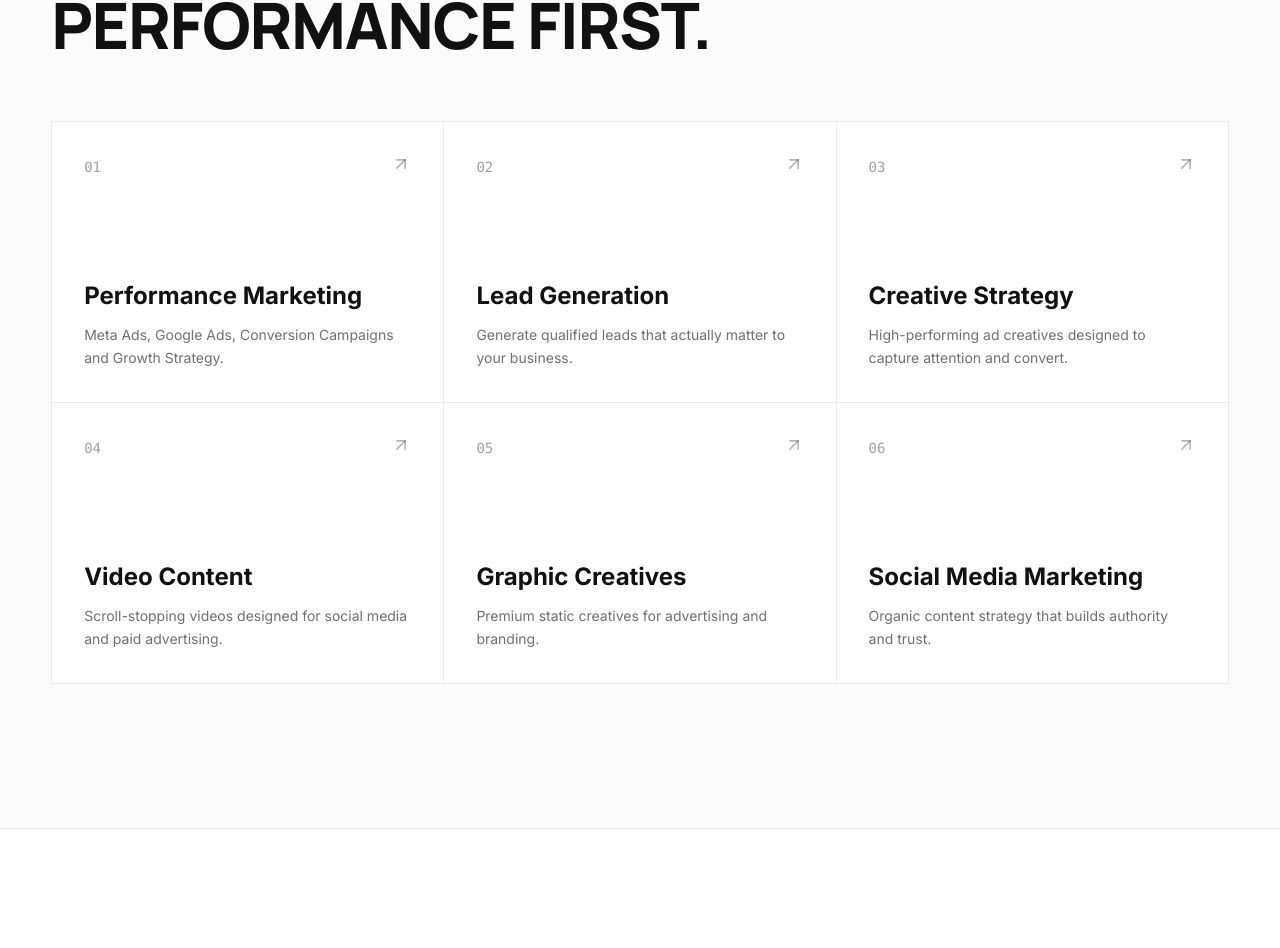
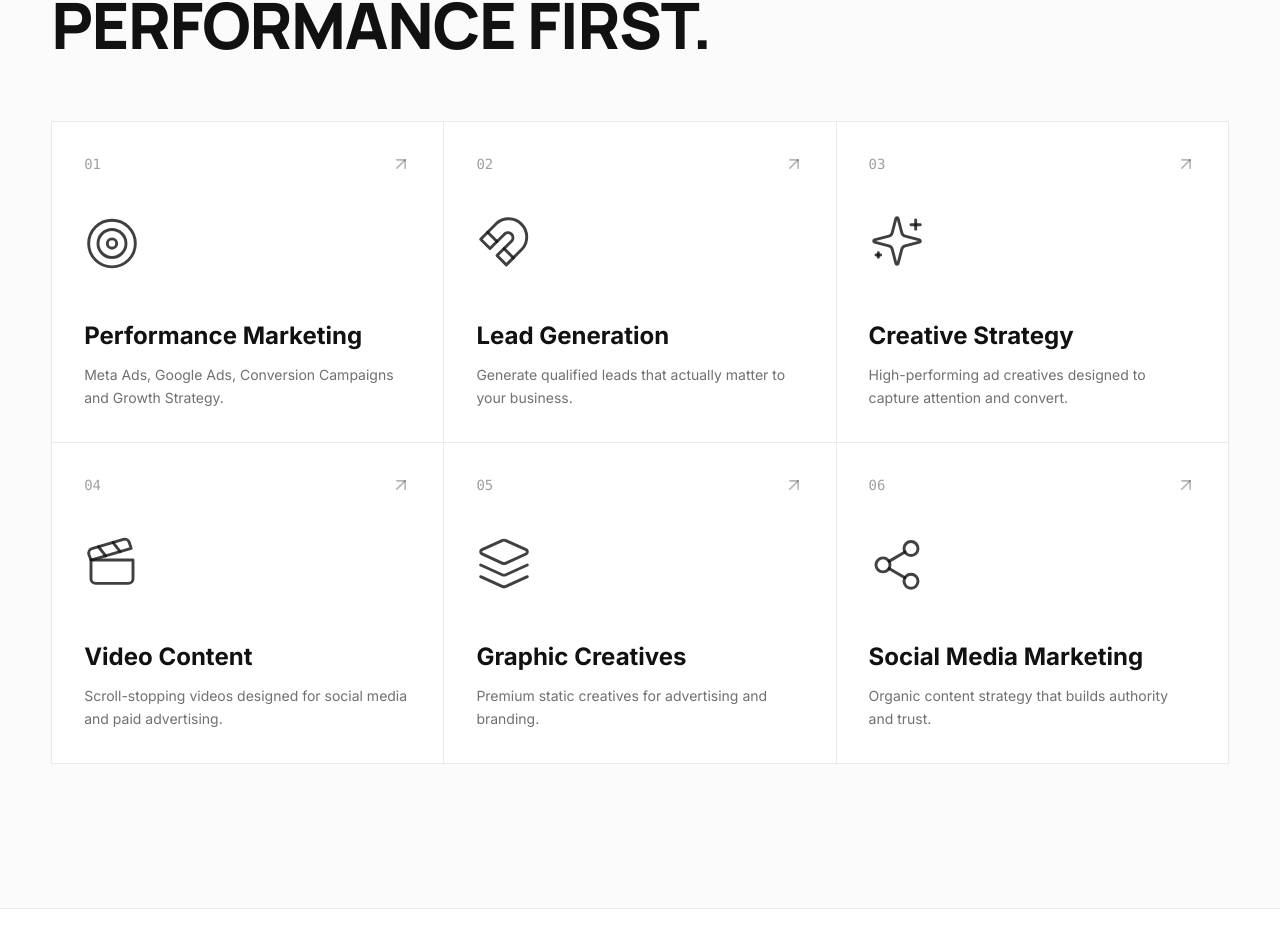
Before and after one commit to dushyantsoni273-ai/Kx-Scale-media, a Next.js app: page / in a window 1280 px wide. Shown: the part 1818-2766 px from the top of the page. Built offline with nearby package versions, Linux system fonts and the light colour scheme.

Commit message:
Add large animated icons to services

```diff
--- a/components/home/ServicesSection.tsx
+++ b/components/home/ServicesSection.tsx
@@ -2,9 +2,11 @@
 
 import { motion } from "framer-motion";
 import Link from "next/link";
-import { ArrowUpRight } from "lucide-react";
+import { ArrowUpRight, Target, Magnet, Sparkles, Clapperboard, Layers, Share2 } from "lucide-react";
 import FadeUp from "../FadeUp";
 import { services } from "@/data/services";
+
+const icons = [Target, Magnet, Sparkles, Clapperboard, Layers, Share2];
 
 export default function ServicesSection() {
   return (
@@ -20,12 +22,14 @@ export default function ServicesSection() {
         </FadeUp>
 
         <div className="mt-16 grid grid-cols-1 md:grid-cols-2 lg:grid-cols-3 gap-px bg-line border border-line">
-          {services.slice(0, 6).map((s, i) => (
+          {services.slice(0, 6).map((s, i) => {
+            const Icon = icons[i];
+            return (
               <FadeUp key={s.id} delay={i * 0.05}>
                 <Link
                   href="/services"
                   data-cursor="hover"
-                className="group relative block h-full bg-white p-8 min-h-[280px] flex flex-col justify-between overflow-hidden"
+                  className="group relative block h-full bg-white p-8 min-h-[320px] flex flex-col justify-between overflow-hidden"
                 >
                   <motion.div
                     className="absolute inset-0 bg-ink"
@@ -33,15 +37,30 @@ export default function ServicesSection() {
                     whileHover={{ y: "0%" }}
                     transition={{ duration: 0.5, ease: [0.16, 1, 0.3, 1] }}
                   />
-                <div className="relative z-10">
+
+                  <div className="relative z-10 flex items-start justify-between">
                     <span className="text-sm font-mono text-ink/40 group-hover:text-white/50 transition-colors duration-500">
                       {s.number}
                     </span>
                     <ArrowUpRight
-                    className="absolute top-0 right-0 text-ink/30 group-hover:text-white group-hover:translate-x-1 group-hover:-translate-y-1 transition-all duration-500"
+                      className="text-ink/30 group-hover:text-white group-hover:translate-x-1 group-hover:-translate-y-1 transition-all duration-500"
                       size={20}
                     />
                   </div>
+
+                  {/* Large animated icon */}
+                  <motion.div
+                    className="relative z-10 self-start"
+                    animate={{ y: [0, -6, 0] }}
+                    transition={{ duration: 4 + i * 0.3, repeat: Infinity, ease: "easeInOut" }}
+                  >
+                    <Icon
+                      size={56}
+                      strokeWidth={1.25}
+                      className="text-ink/80 group-hover:text-white group-hover:scale-110 group-hover:rotate-6 transition-all duration-500 ease-out"
+                    />
+                  </motion.div>
+
                   <div className="relative z-10">
                     <h3 className="text-2xl font-bold mb-3 group-hover:text-white transition-colors duration-500">
                       {s.title}
@@ -52,7 +71,8 @@ export default function ServicesSection() {
                   </div>
                 </Link>
               </FadeUp>
-          ))}
+            );
+          })}
         </div>
       </div>
     </section>
```
Lines whose indentation alone changed are shown as unchanged.
